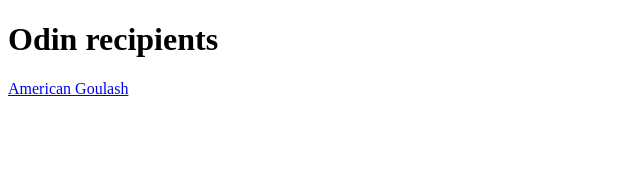
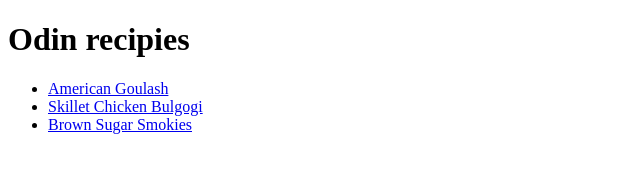
Before and after one commit to Menocas17/odin-recipes, a plain HTML site: page index.html in a window 1280 px wide. Shown: the whole page, without its empty margins (0-640 px from the left). Drawn offline with Linux system fonts and the light colour scheme.

Commit message:
Updating the index page with the correct links
I added the correct links and put them all together in a ul list so it will be easy to acces to the recipe pages

```diff
--- a/index.html
+++ b/index.html
@@ -6,7 +6,12 @@
     <title>Odin Project</title>
 </head>
 <body>
-    <h1>Odin recipients</h1>
-    <a href="../odin-recipies/recipies/american-goulash.html">American Goulash</a>
+    <h1>Odin recipies</h1>
+
+    <ul>
+       <li><a href="./recipies/american-goulash.html">American Goulash</a></li>
+       <li><a href="./recipies/skille-chicken-bulgogi.html">Skillet Chicken Bulgogi</a></li>
+       <li><a href="./recipies/brown-sugar-smokies.html">Brown Sugar Smokies</a></li>
+    </ul>
 </body>
 </html>
```
